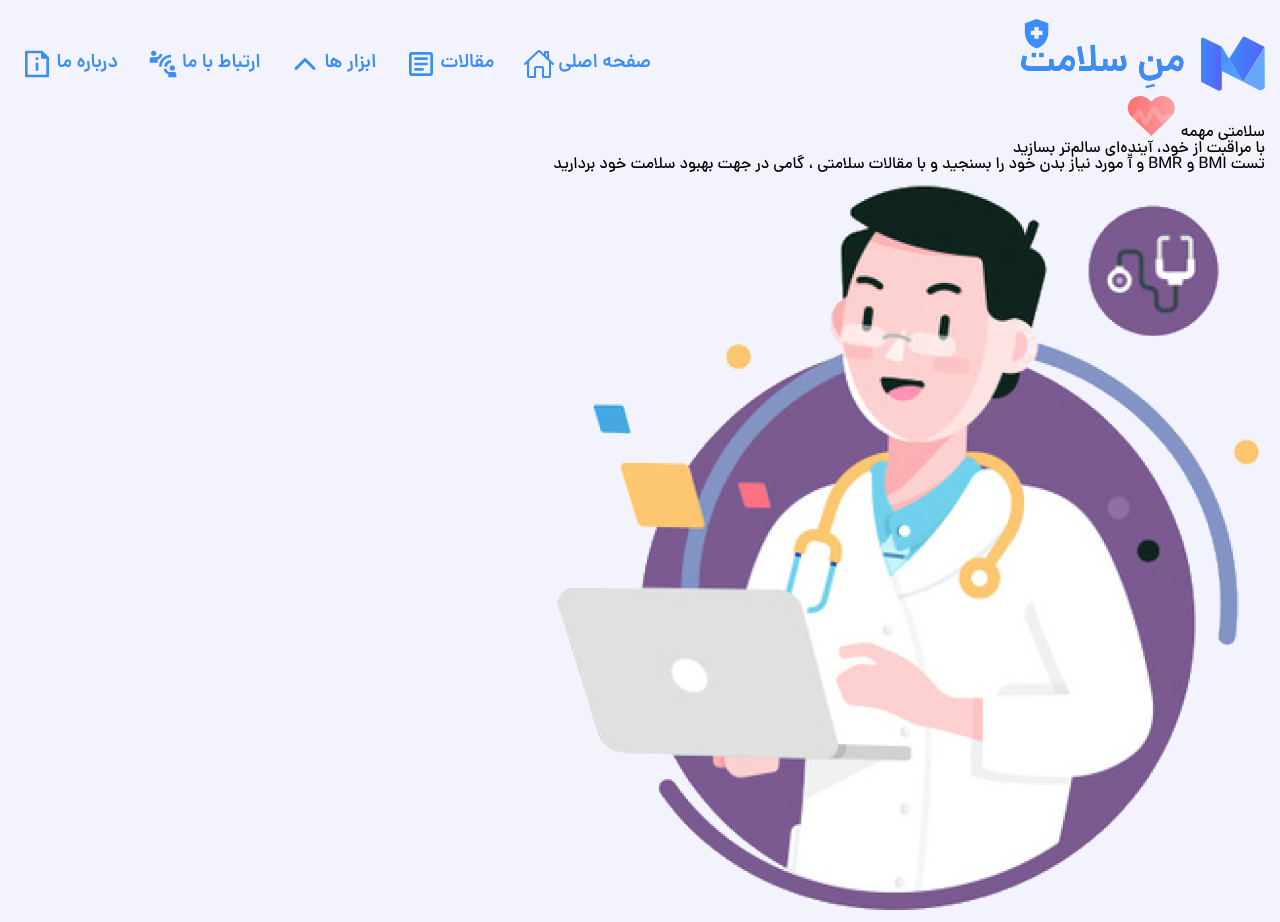
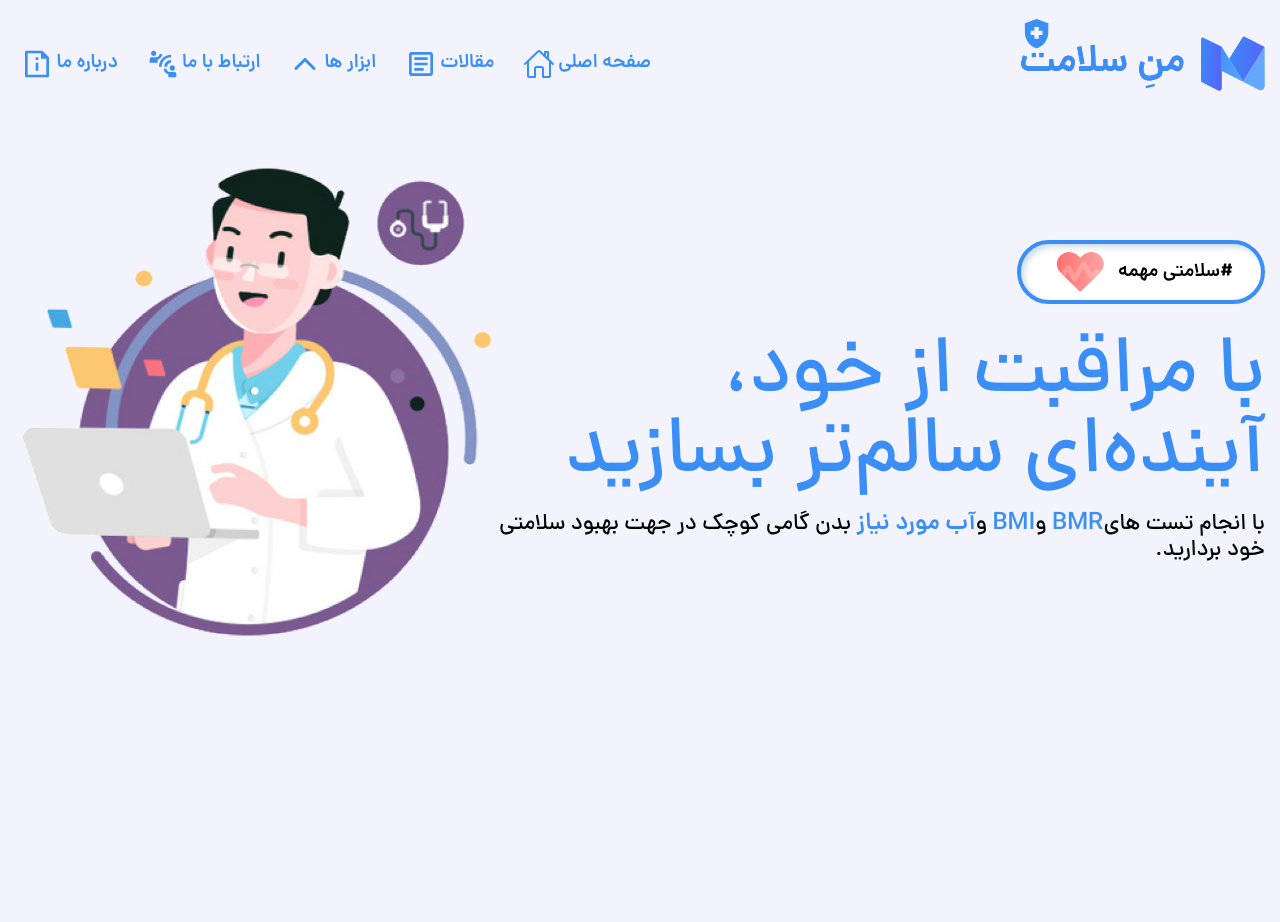
Before and after one commit to mojtaba-jsx/HealthMe-Website, a React (Vite) app: page / in a window 1280 px wide. After the commit the page ends 800 px from the top, so only its background shows below. Built offline with nearby package versions, Linux system fonts and the light colour scheme.

Commit message:
[Landing]- Add CSS Styles For Landing Component

```diff
--- a/src/components/Landing/Landing.css
+++ b/src/components/Landing/Landing.css
@@ -0,0 +1,57 @@
+.landing {
+  display: flex;
+  align-items: center;
+  margin-top: 4rem;
+}
+
+.landing__right {
+  display: flex;
+  flex-direction: column;
+  gap: 1rem;
+}
+
+.landing__right-badge {
+  display: flex;
+  align-items: center;
+  justify-content: center;
+  gap: 0.5rem;
+  background-color: var(--whiteColor);
+  width: 14rem;
+  padding: 0.5rem;
+  border-radius: 2rem;
+  font-size: 1.2rem;
+  font-family: "dana-bold", Courier, monospace;
+  border: 4px solid var(--primaryColor);
+  transition: all 120ms ease-in;
+  box-shadow: rgb(204, 219, 232) 3px 3px 6px 0px inset,
+    rgba(255, 255, 255, 0.5) -3px -3px 6px 1px inset;
+}
+.landing__right-badge:hover {
+  transform: scale(1.04);
+  cursor: pointer;
+}
+
+.landing__right-title {
+  font-size: 5rem;
+  color: var(--primaryColor);
+  margin-top: 1rem;
+}
+
+.landing__right-text {
+  font-size: 1.4rem;
+  line-height: 1.6rem;
+}
+.landing__right-text-word {
+  font-family: "dana-bold", Courier, monospace;
+  font-weight: bold;
+  font-size: 1.5rem;
+  color: var(--primaryColor);
+}
+
+.landing__left {
+}
+
+.landing__left-image {
+  width: 30rem;
+  height: 30rem;
+}
--- a/src/components/Landing/Landing.jsx
+++ b/src/components/Landing/Landing.jsx
@@ -1,25 +1,34 @@
 import React from "react";
 import "./Landing.css";
-import LandingHeatIcon from './LandingHeatIcon'
+import LandingHeatIcon from "./LandingHeatIcon";
+import { LuHeartPulse } from "react-icons/lu";
 function Landing() {
   return (
     <>
       <div className="landing">
         <div className="landing__right">
           <span className="landing__right-badge">
-                سلامتی مهمه
-                <LandingHeatIcon/>
+            #سلامتی مهمه
+            <LandingHeatIcon />
           </span>
           <h1 className="landing__right-title">
             با مراقبت از خود، آینده‌ای سالم‌تر بسازید
           </h1>
           <p className="landing__right-text">
-                تست BMI و BMR  و آّ مورد نیاز بدن خود را بسنجید و با مقالات سلامتی ، گامی در جهت بهبود سلامت خود بردارید
+            با انجام تست های
+            <span className="landing__right-text-word">BMR</span> و
+            <span className="landing__right-text-word">BMI</span> و
+            <span className="landing__right-text-word">آب مورد نیاز </span>
+            بدن گامی کوچک در جهت بهبود سلامتی خود بردارید.
           </p>
         </div>
 
         <div className="landing__left">
-            <img src="./images/Landing.png" alt="" className="" />
+          <img
+            src="./images/Landing.png"
+            alt=""
+            className="landing__left-image"
+          />
         </div>
       </div>
     </>
--- a/src/components/Landing/LandingHeatIcon.jsx
+++ b/src/components/Landing/LandingHeatIcon.jsx
@@ -9,6 +9,7 @@ function LandingHeatIcon() {
       fill="none"
       viewBox="0 0 61 40"
     >
+      <rect width="100%" height="100%" fill="white" />
       <path
         fill="url(#paint0_linear_1_849)"
         d="M51.125 3.536A12.369 12.369 0 0047.12.92a12.595 12.595 0 00-9.452 0 12.37 12.37 0 00-4.006 2.617l-2.38 2.326-2.379-2.326A12.496 12.496 0 0020.17.001a12.496 12.496 0 00-8.733 3.535 11.933 11.933 0 00-3.616 8.535c0 3.2 1.3 6.27 3.617 8.534l2.379 2.326L31.282 40l17.464-17.07 2.38-2.325a12.05 12.05 0 002.677-3.915 11.829 11.829 0 000-9.238 12.052 12.052 0 00-2.678-3.916z"
```
Lines whose indentation alone changed are shown as unchanged.
